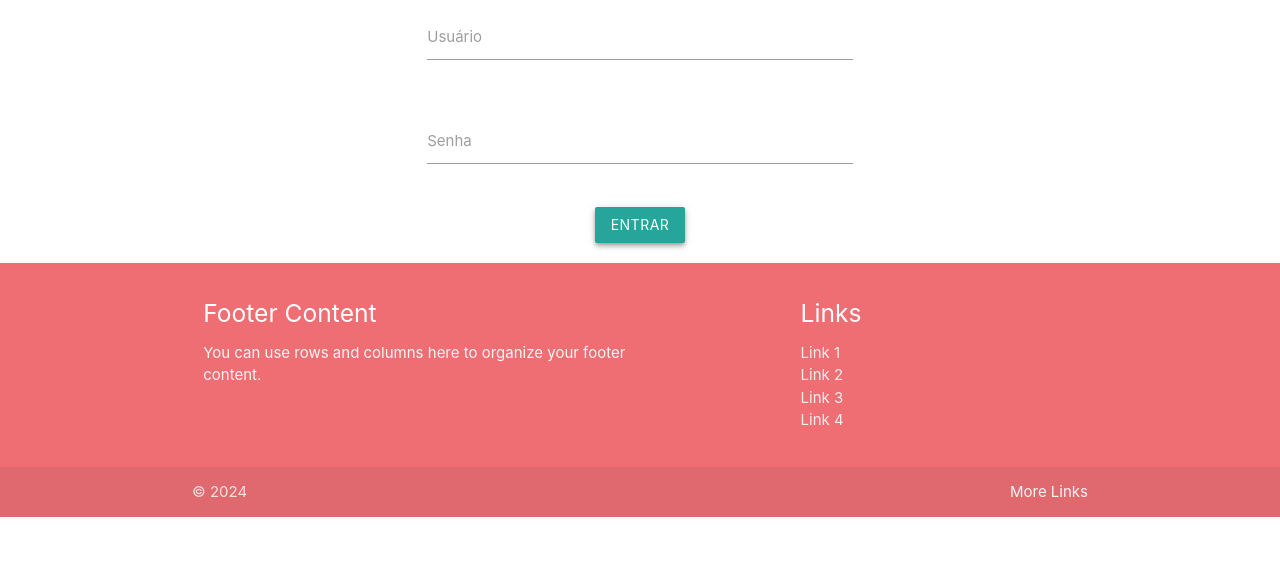
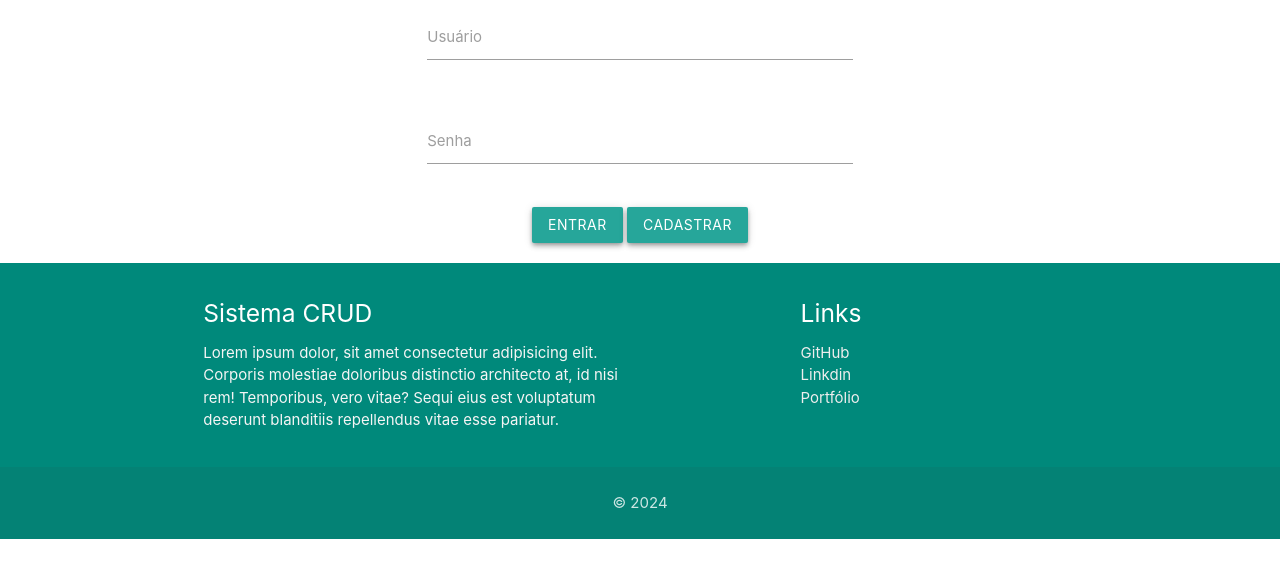
Before and after one commit to wesleyanjos1996/Sistema-CRUD, a PHP site: page / in a window 1280 px wide. Shown: the part 137-715 px from the top of the page. Run offline with PHP 8.4, Linux system fonts and the light colour scheme; some libraries are stand-ins or nearby versions.

Commit message:
incluindo usuario no sistema

```diff
--- a/controller/create.php
+++ b/controller/create.php
@@ -14,10 +14,9 @@ if (isset($_POST['btn-create'])) {
     $sql = "INSERT INTO clientes (nome, sobrenome, email, nascimento, created_at, updated_at) VALUES ('$name', '$last', '$email', '$birth', '$created_at', '$created_at')";
 	if (mysqli_query($connect, $sql)) {
         $_SESSION['msg'] = 'Cadastrado com sucesso!';
-        header('Location: ../view/client.php');
     } else {
         $_SESSION['msg'] = 'Erro ao cadastrar!';
-        header('Location: ../view/client.php');
     }
+    header('Location: ../view/client.php');
 }
 ?>
--- a/controller/delete.php
+++ b/controller/delete.php
@@ -6,10 +6,9 @@ if (isset($_POST['btn-delete'])) {
 	$sql = "DELETE FROM clientes WHERE idcliente = '$id'";
 	if (mysqli_query($connect, $sql)) {
         $_SESSION['msg'] = 'Deletado com sucesso!';
-        header('Location: ../view/client.php');
     } else {
         $_SESSION['msg'] = 'Erro ao deletar!';
-        header('Location: ../view/client.php');
     }
+    header('Location: ../view/client.php');
 }
 ?>
--- a/controller/update.php
+++ b/controller/update.php
@@ -15,10 +15,9 @@ if (isset($_POST['btn-update'])) {
     $sql = "UPDATE clientes SET nome = '$name', sobrenome = '$last', email = '$email', nascimento = '$birth', updated_at = '$updated_at' WHERE idcliente = '$id'";
     if (mysqli_query($connect, $sql)) {
         $_SESSION['msg'] = 'Atualizado com sucesso!';
-        header('Location: ../view/client.php');
     } else {
         $_SESSION['msg'] = 'Erro ao atualizar!';
-        header('Location: ../view/client.php');
     }
+    header('Location: ../view/client.php');
 }
 ?>
--- a/index.php
+++ b/index.php
@@ -65,33 +65,31 @@ if (isset($_POST['btn-login'])) {
                           </div>
                     </div>
                     <button type="submit" class="btn z-depth-2 waves-effect waves-teal" name="btn-login">Entrar</button>
-                    <!-- <button type="submit" class="btn-cad btn z-depth-2 waves-effect waves-teal">Cadastrar</button> -->
+                    <a href="./view/user/add-user.php" class="btn z-depth-2 waves-effect waves-teal" name="btn-cad">Cadastrar</a>
                 </form>
             </div>
         </div>
     </div>
-    <footer class="page-footer">
+    <footer class="page-footer teal darken-1">
         <div class="container">
             <div class="row">
                 <div class="col l6 s12">
-                    <h5 class="white-text">Footer Content</h5>
-                    <p class="grey-text text-lighten-4">You can use rows and columns here to organize your footer content.</p>
+                    <h5 class="white-text">Sistema CRUD</h5>
+                    <p class="grey-text text-lighten-4">Lorem ipsum dolor, sit amet consectetur adipisicing elit. Corporis molestiae doloribus distinctio architecto at, id nisi rem! Temporibus, vero vitae? Sequi eius est voluptatum deserunt blanditiis repellendus vitae esse pariatur.</p>
                 </div>
                 <div class="col l4 offset-l2 s12">
                     <h5 class="white-text">Links</h5>
                     <ul>
-                        <li><a class="grey-text text-lighten-3" href="#!">Link 1</a></li>
-                        <li><a class="grey-text text-lighten-3" href="#!">Link 2</a></li>
-                        <li><a class="grey-text text-lighten-3" href="#!">Link 3</a></li>
-                        <li><a class="grey-text text-lighten-3" href="#!">Link 4</a></li>
+                        <li><a class="grey-text text-lighten-3" href="https://github.com/wesleyanjos1996" target="_blank" title="GitHub">GitHub</a></li>
+                        <li><a class="grey-text text-lighten-3" href="https://linkedin.com/in/wesleyanjos96/" target="_blank" title="Linkdin">Linkdin</a></li>
+                        <li><a class="grey-text text-lighten-3" href="https://wesleyanjos1996.github.io/" target="_blank" title="Portfolio">Portfólio</a></li>
                     </ul>
                 </div>
             </div>
         </div>
         <div class="footer-copyright">
             <div class="container">
-                &copy; 2024
-                <a class="grey-text text-lighten-4 right" href="#!">More Links</a>
+                <p class="center">&copy; 2024</p>
             </div>
         </div>
       </footer>
--- a/view/add-client.php
+++ b/view/add-client.php
@@ -1,6 +1,9 @@
 <?php
 require_once './includes/header.php';
 session_start();
+if (!isset($_SESSION['log'])) {
+	header('Location: ../index.php');
+}
 ?>
     <div class="container-fluid red">
         a
--- a/view/client.php
+++ b/view/client.php
@@ -3,6 +3,9 @@ include_once '../model/connect.php';
 include_once './includes/header.php';
 include_once './includes/modal.php';
 session_start();
+if (!isset($_SESSION['log'])) {
+	header('Location: ../index.php');
+}
 ?>
     <div class="container-fluid red">
         a
--- a/view/edit-client.php
+++ b/view/edit-client.php
@@ -1,6 +1,10 @@
 <?php
 include_once '../model/connect.php';
 include_once './includes/header.php';
+session_start();
+if (!isset($_SESSION['log'])) {
+	header('Location: ../index.php');
+}
 if (isset($_GET['id'])) {
 	$id = mysqli_escape_string($connect, $_GET['id']);
 	$sql = "SELECT * FROM clientes WHERE idcliente ='$id'";
--- a/view/home.php
+++ b/view/home.php
@@ -21,7 +21,6 @@ mysqli_close($connect);
             <h1 class="center-align">Usuário <?php echo $data['login']?></h1>
             <div class="col s12 m6 push-m3">
                 <a href="./client.php" class="btn">Consultar Cliente</a>
-                <!-- <a href="" class="btn">Consultar Funcionário</a> -->
             </div>
         </div>
         <div class="center-align">
--- a/view/includes/footer.php
+++ b/view/includes/footer.php
@@ -2,10 +2,6 @@
 <script type="text/javascript" src="../../node_modules/materialize-css/dist/js/materialize.min.js"></script>
 <script type="text/javascript">
 	M.AutoInit()
-
-	window.onload = function() {
-		M.toast({html: '<?php echo $_SESSION['msg']; ?>'})
-	}
 </script>
 </body>
 </html>
--- a/view/includes/modal.php
+++ b/view/includes/modal.php
@@ -1,5 +1,5 @@
 <script type="text/javascript">
 	window.onload = function() {
-		M.toast({html: '<?php echo $_SESSION['mensagem']; ?>'})
+		M.toast({html: '<?php echo $_SESSION['msg']; ?>'})
 	}
 </script>
```
Also changed, not shown: controller/User/create-user.php (added, +30 -0 lines), view/user/add-user.php (added, +28 -0 lines).
